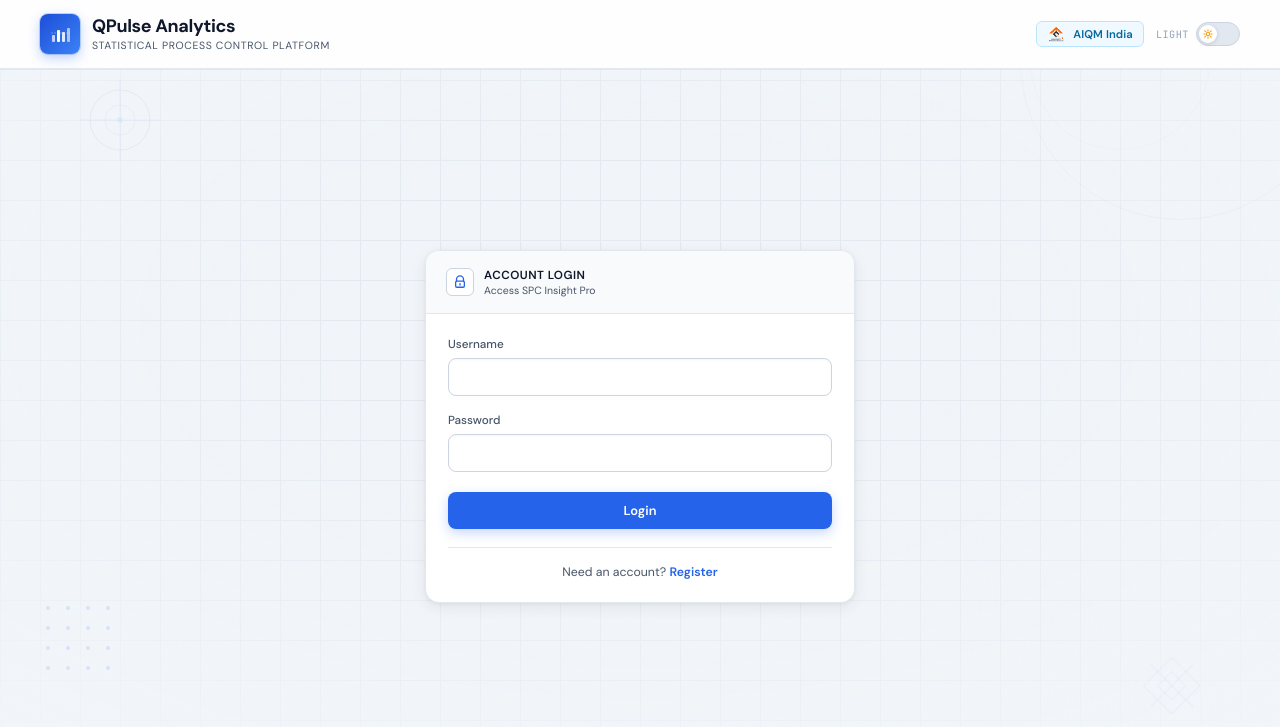
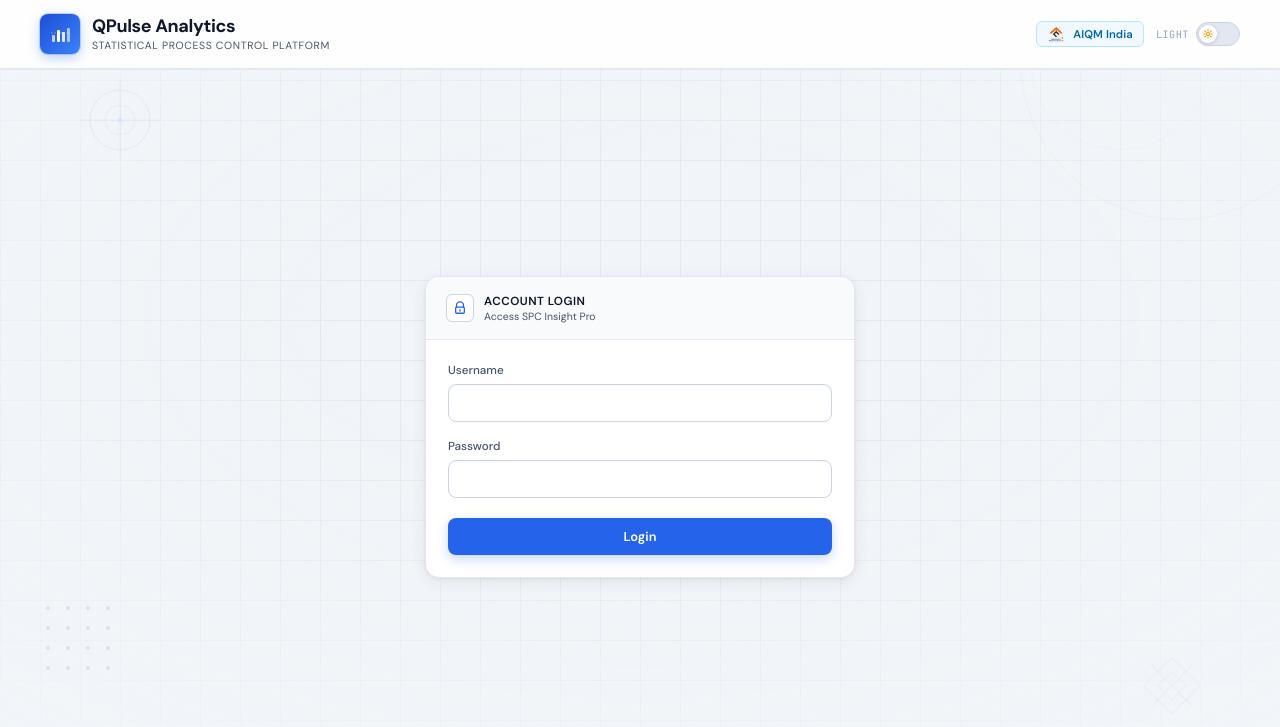
Before and after one commit to Aniket182001/spc-web-app, a Flask app: page /login in a window 1280 px wide. Shown: the top 727 px of the page. Run offline with Flask 3, Linux system fonts and the light colour scheme; some libraries are stand-ins or nearby versions.

Commit message:
UI: Remove public register link from navbar and login page

```diff
--- a/templates/base.html
+++ b/templates/base.html
@@ -757,7 +757,6 @@
               </form>
             {% else %}
               <a href="{{ url_for('auth.login') }}" class="auth-link {% if request.endpoint == 'auth.login' %}is-active{% endif %}">Login</a>
-              <a href="{{ url_for('auth.register') }}" class="auth-link {% if request.endpoint == 'auth.register' %}is-active{% endif %}">Register</a>
             {% endif %}
           </div>
           {% endif %}
--- a/templates/login.html
+++ b/templates/login.html
@@ -43,10 +43,6 @@
         <button type="submit" class="btn-primary">Login</button>
       </form>
 
-      <div class="auth-footer">
-        Need an account?
-        <a href="{{ url_for('auth.register') }}">Register</a>
-      </div>
     </div>
   </div>
 </section>
```
